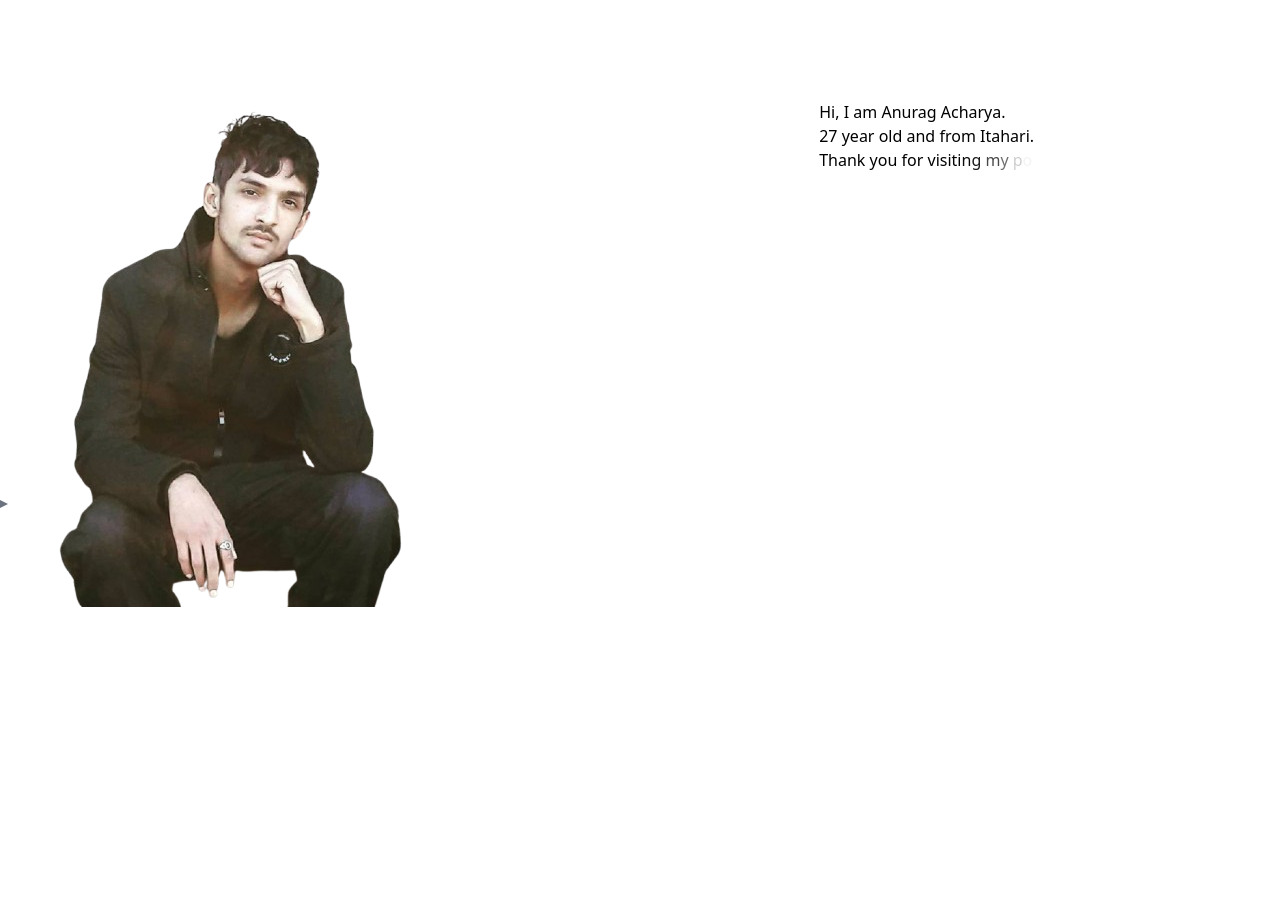
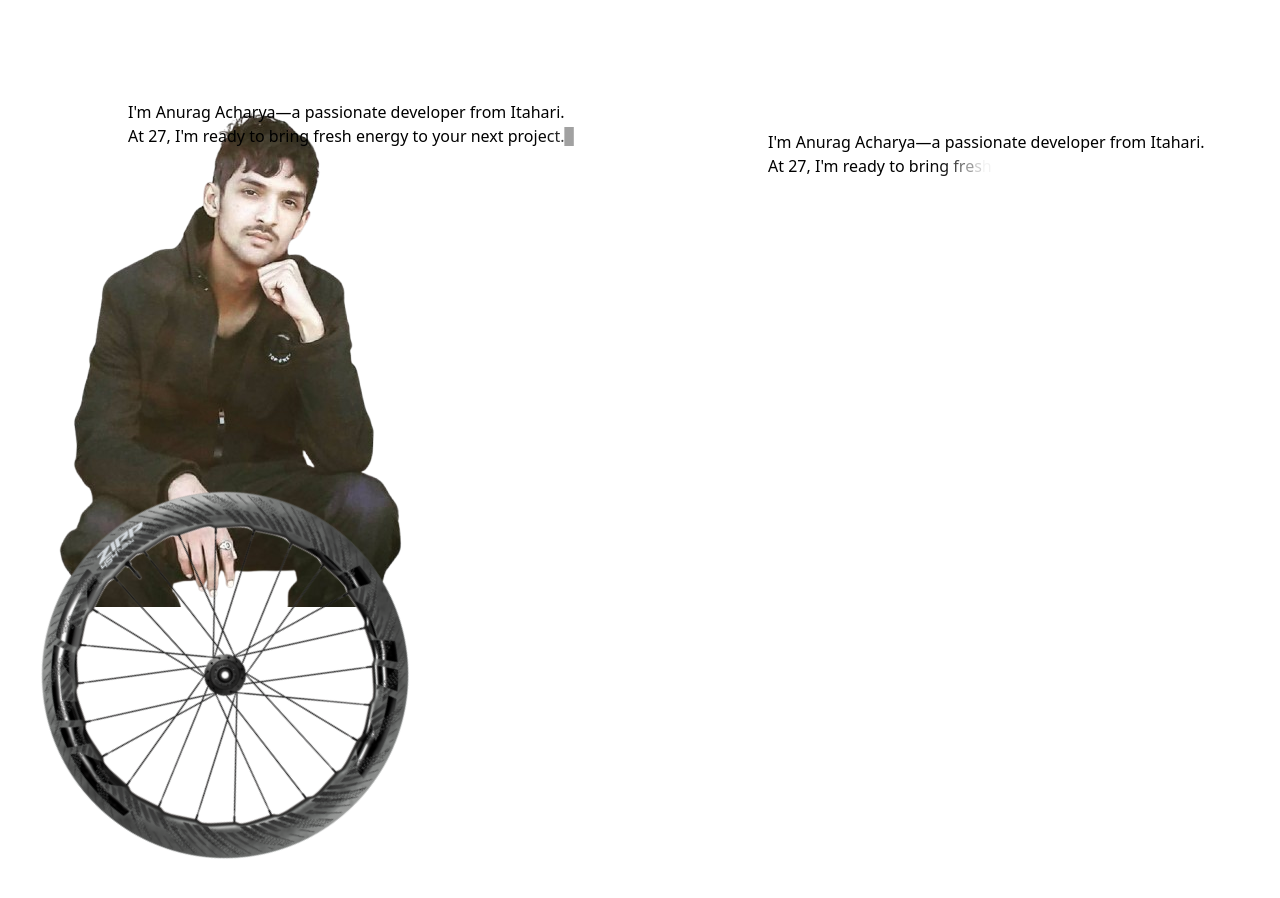
Before and after one commit to anuragsayshelloworld/personal-portfolio, a React (Vite) app: page / in a window 1280 px wide. Shown: the top 898 px of the page. Before the commit the page ends 800 px from the top, so only its background shows below. Built offline with nearby package versions, Linux system fonts and the light colour scheme.

Commit message:
addes some things

```diff
--- a/src/App.jsx
+++ b/src/App.jsx
@@ -2,29 +2,29 @@
 import { motion } from "framer-motion";
 import { useEffect, useState } from "react";
 
-const textA = `Hi, I am Anurag Acharya.
-27 year old and from Itahari.
-Thank you for visiting my portfolio`;
+const textA = `I'm Anurag Acharya—a passionate developer from Itahari.
+At 27, I'm ready to bring fresh energy to your next project.`;
 
-const textB = `I started to learn PHP when I was in 7th grade
-and ever since I have loved coding and building.
-Years later, It still feels like magic.`;
+const textB = `My coding journey began in 7th grade with PHP, and that
+spark of curiosity ignited a lifelong passion for code.`;
 
-const textC = `I joined computer engineering in 2016.
-Did internship and later got into Javra Software in 2021.
-Worked for 9 months as Junior Software Engineer.`;
+const textC = `I pursued Computer Engineering starting in 2016, gaining hands-on
+experience through internships before joining Javra Software in 2021 as a
+Junior Software Engineer, where I spent 9 valuable months honing my skills.`;
 
-const textD = `Currently, I am re-seeking entry into world of tech.
-I want to start as an Junior Developer or
-It could start from internship as well.`;
+const textD = `Currently seeking a Frontend Developer role where I can
+apply my growing expertise in React, TailwindCSS, Framer Motion, Redux toolkit and React Query`;
 
+const textE = `I recently did an internship working with Express.js and NestJS,
+giving me solid fundamentals in backend JavaScript development,
+including real-time Socket implementation.`;
 
 export default function App() {
   const [wheel, setWheel] = useState(false);
   useEffect(()=>{
     setTimeout(() => {
       setWheel(true);
-    },22000);
+    },2000);
   })
   return (
     <div className="relative w-full h-screen overflow-hidden bg-gray-100">
@@ -39,34 +39,43 @@ export default function App() {
       />
 
       {/* Animated Lines + Text */}
-      <RightArrow percentage="10%" delay={2} />
-      <TypewriterText text={textA} top="100px" timing={3} left="64%" />
+      <RightArrow percentage="10%" delay={2} width="150px" />
+      <ReceiverTypewriter text={textA} top="130px" timing={3} left="60%" />
 
-      <RightArrow percentage="26%" delay={6} />
-      <TypewriterText text={textB} top="203px" timing={7} left="64%" />
+      <RightArrow percentage="22%" delay={6} width="275px"/>
+      <SenderTypewriter text={textB} top="210px" timing={7} left="70%" />
 
-      <RightArrow percentage="45%" delay={11} />
-      <TypewriterText text={textC} top="310px" timing={12} left="64%" />
+      <RightArrow percentage="37%" delay={11} width="150px"/>
+      <ReceiverTypewriter text={textC} top="290px" timing={12} left="60%" />
 
-      <RightArrow percentage="65%" delay={16} />
-      <TypewriterText text={textD} top="430px" timing={17} left="64%" />
+      <RightArrow percentage="53%" delay={16} width="280px"/>
+      <SenderTypewriter text={textD} top="390px" timing={17} left="70%" />
+
+      <RightArrow percentage="70%" delay={20} width="280px"/>
+      <ReceiverTypewriter text={textE} top="485px" timing={21} left="63%" />
 
       <Wheel wheel={wheel}/>
+
+      <LeftTerminalText text={textA} top="100px" timing={2} left="10%"/>
 
     </div>
   );
 }
 
-const TypewriterText = ({ text, top, timing, left }) => {
+const SenderTypewriter = ({ text, top, timing, left }) => {
   return (
     <motion.div
       initial={{ opacity: 0 }}
       animate={{ opacity: 1 }}
       transition={{ delay: timing }}
       style={{ top, left: `${left}`, position: "absolute" }}
-      className="p-4 border bottom-4 h-24 shadow-sm cursor-pointer bg-slate-200
-    hover:bg-slate-100 hover:scale-95 transition-transform duration-300"
+      className="relative max-w-2xl cursor-pointer"
     >
+      <div
+        className="px-4 py-2.5 rounded-2xl shadow-sm bg-blue-500 text-white ml-auto hover:bg-blue-600 transition-colors duration-300"
+        style={{ borderRadius: "18px 18px 4px 18px" }}
+      >
+        <div className="font-normal text-[15px] leading-[20px] -tracking-[0.01em]">
           {text.split("").map((char, index) => (
             <motion.span
               key={index}
@@ -78,23 +87,53 @@ const TypewriterText = ({ text, top, timing, left }) => {
               {char}
             </motion.span>
           ))}
+        </div>
+      </div>
+    </motion.div>
+  );
+};
+
+const ReceiverTypewriter = ({ text, top, timing, left }) => {
+  return (
+    <motion.div
+      initial={{ opacity: 0 }}
+      animate={{ opacity: 1 }}
+      transition={{ delay: timing }}
+      style={{ top, left: `${left}`, position: "absolute" }}
+      className="relative max-w-2xl cursor-pointer"
+    >
+      <div
+        className="px-4 py-2.5 rounded-2xl shadow-sm bg-gray-200 text-gray-900 mr-auto hover:bg-gray-300 transition-colors duration-300"
+        style={{ borderRadius: "18px 18px 18px 4px" }}
+      >
+        <div className="font-normal text-[15px] leading-[20px] -tracking-[0.01em]">
+          {text.split("").map((char, index) => (
+            <motion.span
+              key={index}
+              initial={{ opacity: 0 }}
+              animate={{ opacity: 1 }}
+              transition={{ delay: timing + index * 0.03 }}
+              style={{ whiteSpace: "pre-wrap" }}
+            >
+              {char}
+            </motion.span>
+          ))}
+        </div>
+      </div>
     </motion.div>
   );
 };
 
 
-function RightArrow({ percentage, delay }) {
+function RightArrow({ percentage, delay, width }) {
   return (
     <motion.div
       initial={{ width: 0, opacity: 0 }}
-      animate={{ width: "180px", opacity: 1 }}
+      animate={{ width: width, opacity: 1 }}
       transition={{ delay, duration: 1 }}
-      className="absolute left-[50%] translate-y-[-50%] h-[2px] bg-gray-500 shadow-xl"
+      className="absolute left-[50%] translate-y-[-50%] h-[1px] bg-gray-300 shadow-xl"
       style={{ top: `calc(107px + ${parseFloat(percentage)}%)` }}
     >
-      <svg className="absolute right-[-8px] top-[-3px]" width="8" height="8" viewBox="0 0 8 8">
-        <polygon points="0,0 0,8 8,4" fill="rgb(107 114 128)" />
-      </svg>
     </motion.div>
   );
 }
@@ -110,7 +149,53 @@ function Wheel({wheel}){
           transition={{duration:5, repeat: Infinity}}/>
           </motion.div>
           )}
-
           </>
   );
 }
+
+const LeftTerminalText = ({ text, top, timing, left }) => {
+  return (
+    <motion.div
+      initial={{ x: -50, opacity: 0 }}
+      animate={{ x: 0, opacity: 1 }}
+      transition={{ delay: timing }}
+      style={{ top, left, position: "absolute" }}
+      className="bg-black text-green-400 font-mono rounded-xl shadow-lg max-w-sm border border-gray-700"
+    >
+      {/* Terminal Header */}
+      <div className="flex items-center space-x-2 p-2 rounded-t-xl bg-[#2f2f2f]">
+        <span className="w-3 h-3 rounded-full bg-red-500"></span>
+        <span className="w-3 h-3 rounded-full bg-yellow-400"></span>
+        <span className="w-3 h-3 rounded-full bg-green-500"></span>
+      </div>
+
+      {/* Terminal Body */}
+      <div className="px-4 pb-4 pt-2">
+        {text.split("").map((char, index) => (
+          <motion.span
+            key={index}
+            initial={{ opacity: 0 }}
+            animate={{ opacity: 1 }}
+            transition={{ delay: timing + index * 0.03 }}
+            style={{ whiteSpace: "pre-wrap" }}
+          >
+            {char}
+          </motion.span>
+        ))}
+        {/* Blinking Cursor */}
+        <motion.span
+          initial={{ opacity: 0 }}
+          animate={{ opacity: [0, 1, 0] }}
+          transition={{
+            repeat: Infinity,
+            duration: 1,
+            delay: timing + text.length * 0.03,
+          }}
+          className="ml-1"
+        >
+          ▊
+        </motion.span>
+      </div>
+    </motion.div>
+  );
+};
```
Lines whose indentation alone changed are shown as unchanged.
